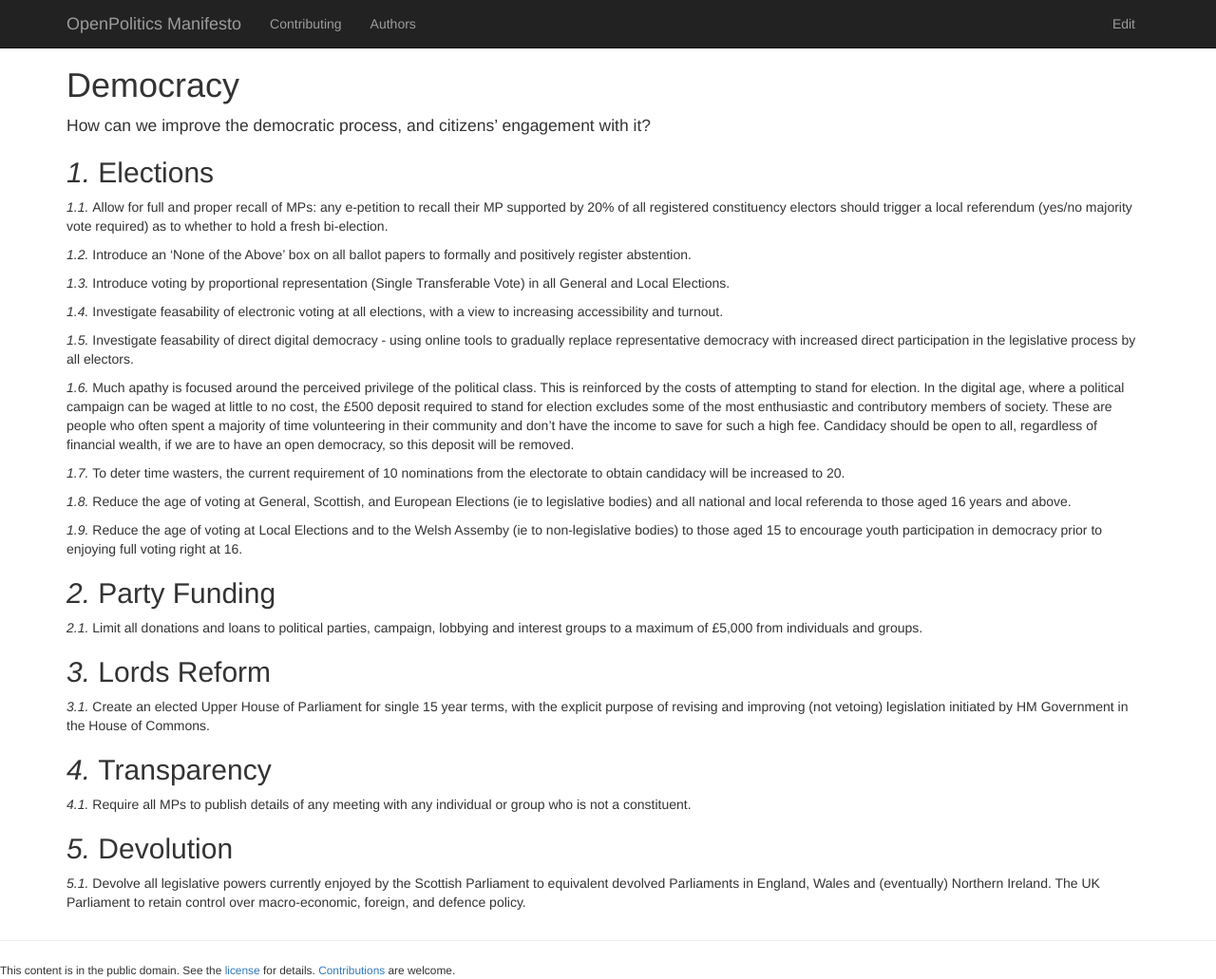
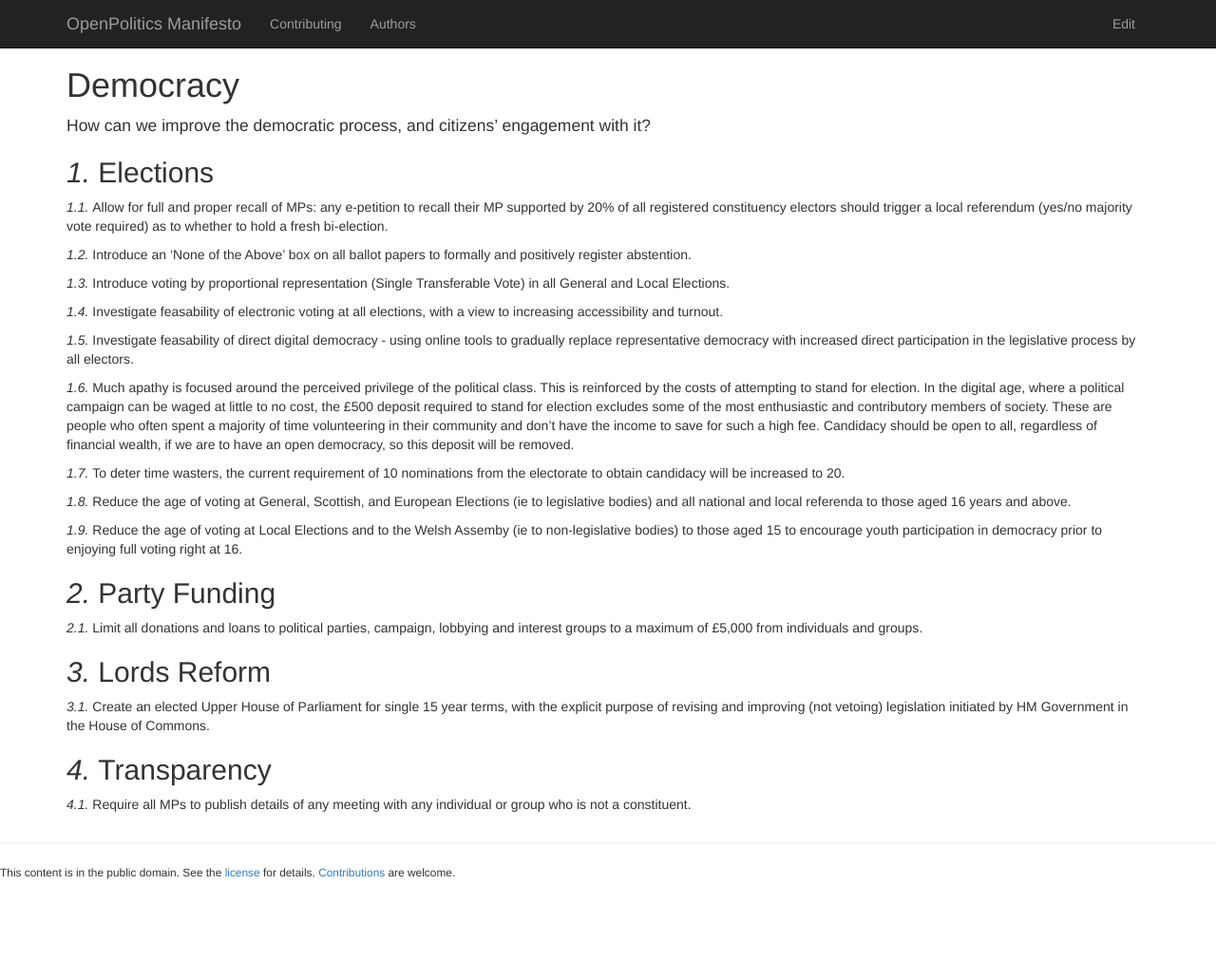
Before and after one commit to openpolitics/manifesto, a Jekyll site: the page built from democracy.md, in a window 1280 px wide and 1031 px high. Shown: the whole window at 95% size. Built offline with Jekyll 4.4.1, drawn with Linux system fonts in a browser that asks for light colours; nearby versions of some CDN libraries.

```diff
--- a/democracy.md
+++ b/democracy.md
@@ -37,7 +37,3 @@ Create an elected Upper House of Parliament for single 15 year terms, with the e
 ## Transparency
 
 Require all MPs to publish details of any meeting with any individual or group who is not a constituent.
-
-## Devolution
-
-Devolve all legislative powers currently enjoyed by the Scottish Parliament to equivalent devolved Parliaments in England, Wales and (eventually) Northern Ireland. The UK Parliament to retain control over macro-economic, foreign, and defence policy.
```
